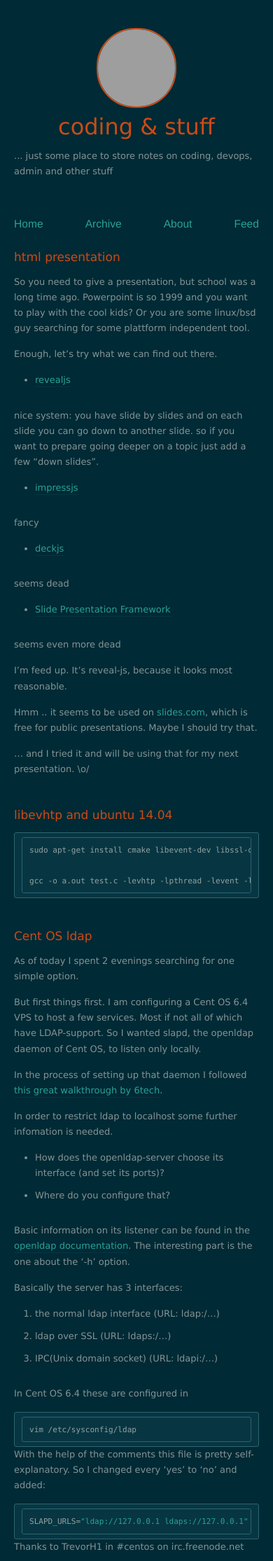
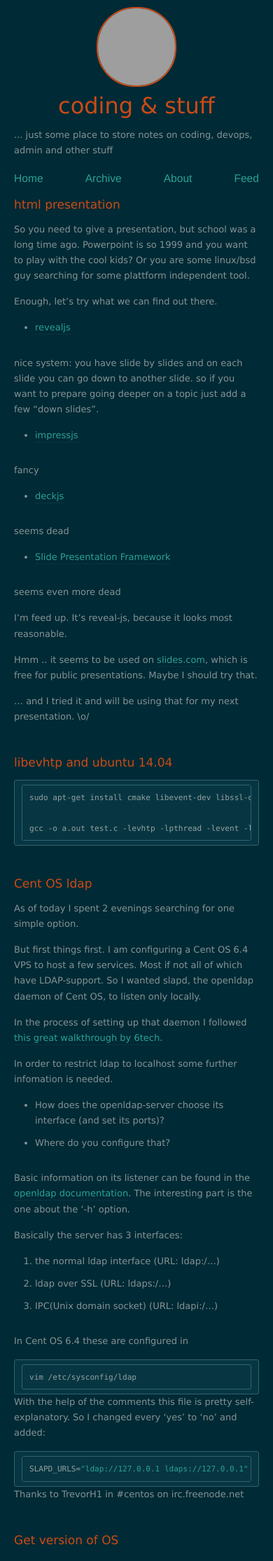
Before and after one commit to grossjonas/grossjonas.github.com, a Jekyll site: the page built from index.html, in a window 390 px wide. Shown: the top 2230 px of the page at 70% size. Built offline with Jekyll 4.4.1, drawn with Linux system fonts in a browser that asks for light colours; the list of posts is cut into pages by our own code; grey boxes are pictures that could not be loaded.

Commit message:
fix some margin to prepare for sticky navbar

```diff
--- a/assets/css/style.css
+++ b/assets/css/style.css
@@ -135,8 +135,11 @@ h3 {
 }
 
 #navbar {
+	background-color: inherit;
+	top: 1px;
+	width: 700px;
 	text-align: center;
-	margin: 40px auto 50px auto;
+	margin: 0px auto;
 }
 #navbar ul{
 	padding: 0px;
@@ -155,7 +158,7 @@ h3 {
 }
 
 #content {
-	margin: 0 auto;
+	margin: 50px auto 0px auto;
 }
 
 #footer {
@@ -225,19 +228,24 @@ img.center {
 /*** Media Queries ***/
 @media all and (max-width: 740px) {
 
-	#page, #header, #content, #footer {
+	#page, #header, #navbar, #content, #footer {
 		width: inherit;
 		padding-left: 10px;
 		padding-right: 10px;
 	}
 
-	#navbar {
-		margin: 10px 10px 20px 10px;
+	#header {
+		margin-top: 10px;
+		margin-bottom: 10px;
 	}
 
 	#navbar nav select.mnav {
 		display: block;
 		margin-bottom: 15px;
+	}
+
+	#content {
+		margin-top: 10px;
 	}
 }
 
```
